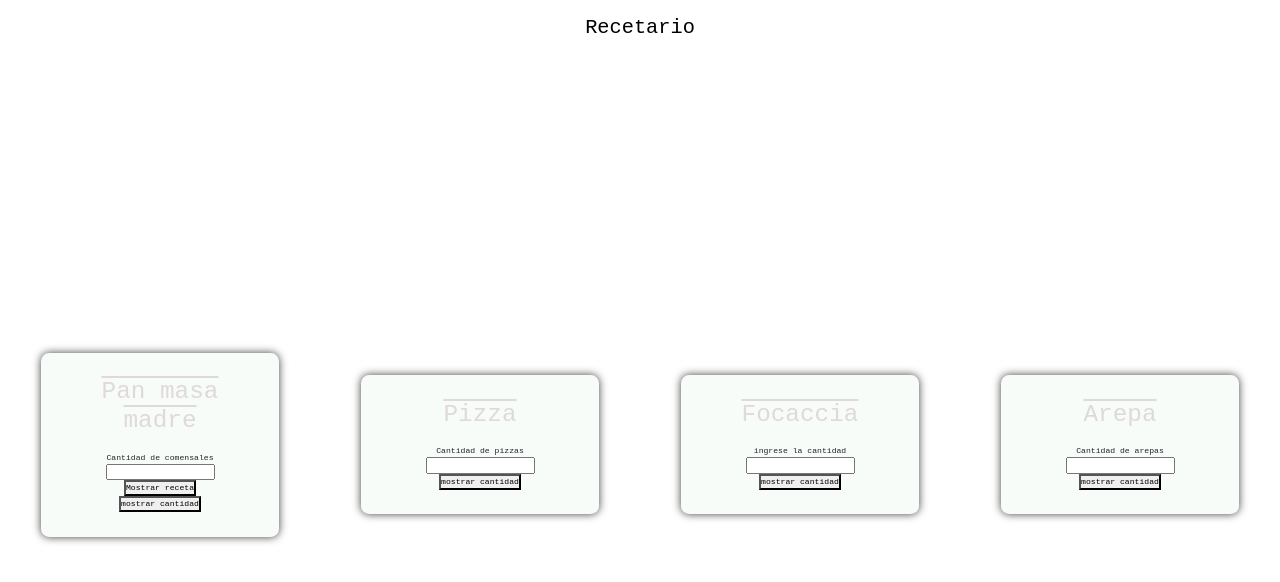
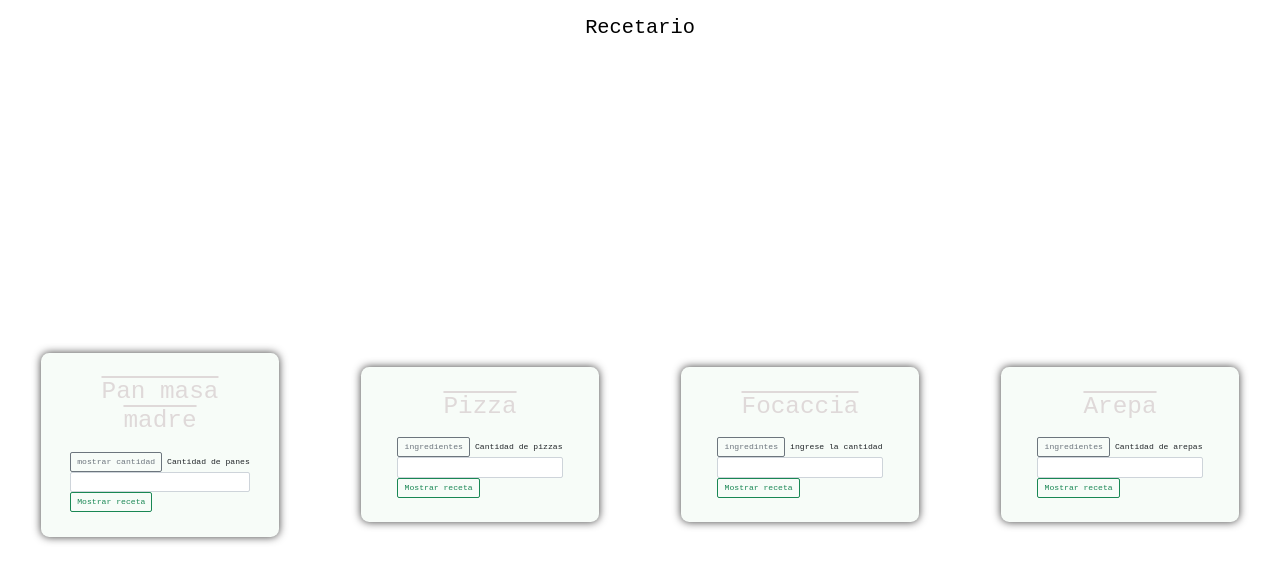
Before and after one commit to lucianoereu/proyectoRecetario, a plain HTML site: page index.html in a window 1280 px wide. Drawn offline with nearby package versions, Linux system fonts and the light colour scheme.

Commit message:
Update index.html

```diff
--- a/index.html
+++ b/index.html
@@ -12,6 +12,10 @@
     <link rel="stylesheet" href="./css/estilo.css">
     <!-- bootstrap css -->
     <link href="https://cdn.jsdelivr.net/npm/bootstrap@5.1.3/dist/css/bootstrap.min.css" rel="stylesheet" integrity="sha384-1BmE4kWBq78iYhFldvKuhfTAU6auU8tT94WrHftjDbrCEXSU1oBoqyl2QvZ6jIW3" crossorigin="anonymous">
+    <!-- tipo de letra -->
+    <link rel="preconnect" href="https://fonts.googleapis.com">
+    <link rel="preconnect" href="https://fonts.gstatic.com" crossorigin>
+    <link href="https://fonts.googleapis.com/css2?family=Ubuntu+Mono&display=swap" rel="stylesheet">
 </head>
 
 <body>
@@ -37,11 +41,13 @@
 
                 </li>
             </ul>
-            <label for="cantidad">Cantidad de comensales</label>
-            <input type="number" name="cantidad" id="cantidadMasaMadre">
-            <button class="mostrarReceta" id="mostrarReceta">Mostrar receta</button>
-            <div id="receta"></div>
-            <button id="btnPanMM">mostrar cantidad</button>
+            <div class="botonera">
+                <button id="btnPanMM" class="btn btn-outline-secondary">mostrar cantidad</button>
+                <label for="cantidad" clas="cantidadDe">Cantidad de panes</label>
+                <input type="number" name="cantidad" class="form-control" aria-label="Sizing example input" aria-describedby="inputGroup-sizing-sm" id="cantidadMasaMadre">
+                <button class="mostrarReceta btn btn-outline-success" id="mostrarRecetaMM">Mostrar receta</button>
+                <div id="recetaMM" class="recetaTxt"></div>
+            </div>
 
         </div>
         <div class="receta1">
@@ -60,10 +66,13 @@
                 </li>
                 <li>queso</li>
             </ul>
-            <label for="cantidad">Cantidad de pizzas</label>
-            <input type="number" name="cantidad" id="cantidadPizza">
-            <button id="btnPizza">mostrar cantidad</button>
-
+            <div class="botonera">
+                <button id="btnPizza" class="btn btn-outline-secondary">ingredientes</button>
+                <label for="cantidad">Cantidad de pizzas</label>
+                <input type="number" name="cantidad" class="form-control" aria-label="Sizing example input" aria-describedby="inputGroup-sizing-sm" id="cantidadPizza">
+                <button class="mostrarReceta btn btn-outline-success" id="mostrarRecetaPizza">Mostrar receta</button>
+                <div id="recetaPizza" class="recetaTxt"></div>
+            </div>
         </div>
         <div class="receta1">
             <h2>Focaccia</h2>
@@ -81,10 +90,13 @@
                 </li>
                 <li>aceite</li>
             </ul>
-            <label for="cantidad">ingrese la cantidad</label>
-            <input type="number" name="cantidad" id="cantidadFocaccia">
-            <button id="btnFocaccia">mostrar cantidad</button>
-
+            <div class="botonera">
+                <button id="btnFocaccia" class="btn btn-outline-secondary">ingredintes</button>
+                <label for="cantidad">ingrese la cantidad</label>
+                <input type="number" name="cantidad" class="form-control" aria-label="Sizing example input" aria-describedby="inputGroup-sizing-sm" id="cantidadFocaccia">
+                <button class="mostrarReceta btn btn-outline-success" id="mostrarRecetaFocaccia">Mostrar receta</button>
+            </div>
+            <div id="recetaFocaccia" class="recetaTxt"></div>
         </div>
         <div class="receta1">
             <h2>Arepa</h2>
@@ -102,16 +114,21 @@
 
                 </li>
             </ul>
-            <label for="cantidad">Cantidad de arepas</label>
-            <input type="number" name="cantidad" id="cantidadArepa">
-            <button id="btnArepa">mostrar cantidad</button>
-
+            <div class="botonera">
+                <button id="btnArepa" class="btn btn-outline-secondary">ingredientes</button>
+                <label for="cantidad">Cantidad de arepas</label>
+                <input type="number" name="cantidad" class="form-control" aria-label="Sizing example input" aria-describedby="inputGroup-sizing-sm" id="cantidadArepa">
+                <button class="mostrarReceta btn btn-outline-success" id="mostrarRecetaMM">Mostrar receta</button>
+            </div>
         </div>
 
     </div>
 
 
     </div>
+    <footer>
+
+    </footer>
 
     <!-- bootstrap js -->
     <script src="https://cdn.jsdelivr.net/npm/bootstrap@5.1.3/dist/js/bootstrap.bundle.min.js" integrity="sha384-ka7Sk0Gln4gmtz2MlQnikT1wXgYsOg+OMhuP+IlRH9sENBO0LRn5q+8nbTov4+1p" crossorigin="anonymous"></script>
```
